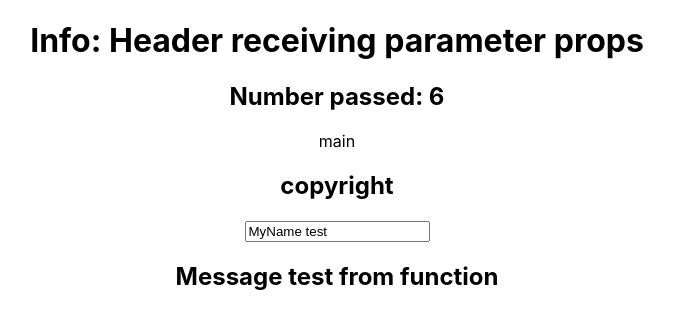
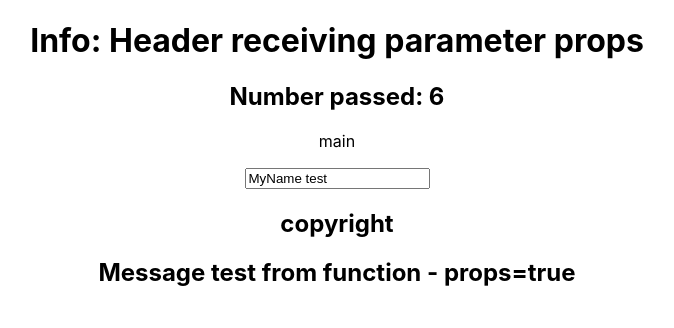
Before and after one commit to dkage/react_django_course, a React (Create React App) app in the folder first-react-app/: page / in a window 1280 px wide. Shown: the top 328 px of the page, without its empty margins (303-977 px from the left). Built offline with nearby package versions, Linux system fonts and the light colour scheme.

Commit message:
49. Conditionals and ternary if inside component

```diff
--- a/first-react-app/src/App.js
+++ b/first-react-app/src/App.js
@@ -8,8 +8,13 @@ function createAlert() {
     alert('Test alert');
 }
 
-function ShowMessage () {
-    return <h2>Message test from function</h2>
+function ShowMessage (props) {
+    if (props.toShow) {
+        return <h2>Message test from function - props=true</h2>
+    }
+    else {
+        return <h2>no message</h2>
+    }
 }
 
 
--- a/first-react-app/src/components/footer.js
+++ b/first-react-app/src/components/footer.js
@@ -5,6 +5,7 @@ class Footer extends Component {
 
     state = {
         name: '',
+        age: 35
     }
 
     changed = event => {
@@ -19,10 +20,15 @@ class Footer extends Component {
     render() {
         return (
             <div>
-                <h2 onClick={this.props.myAlert}>
-                    {this.props.trademark}
-                </h2>
+
                 <input value={this.state.name} onChange={this.changed} type="text"/>
+
+                { this.state.age === 35 ?
+                        <h2 onClick={this.props.myAlert}>
+                            {this.props.trademark}
+                        </h2>
+                    : "No"}
+
             </div>
         )
     }
```
